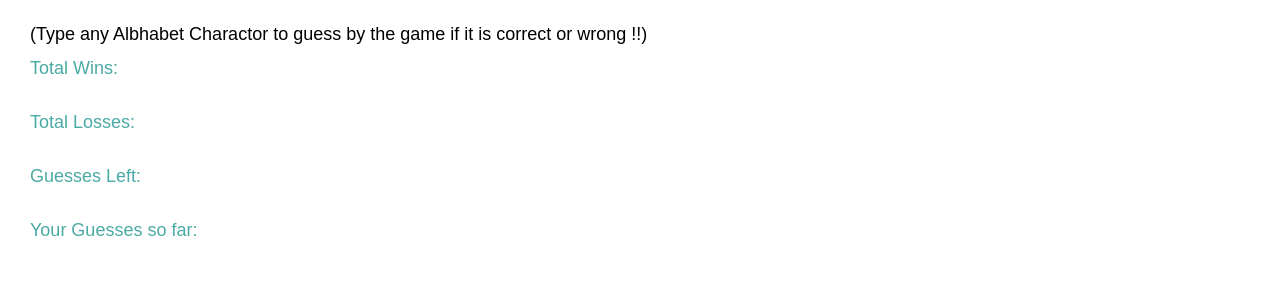
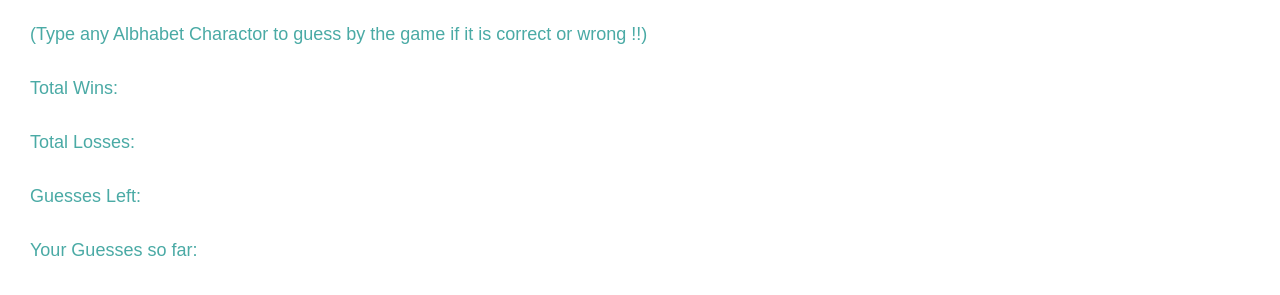
Before and after one commit to alinaeem4321/Psychic-Game, a plain HTML site: page index.html in a window 1280 px wide. Shown: the part 139-434 px from the top of the page. Drawn offline with Linux system fonts and the light colour scheme.

Commit message:
Update index.html

```diff
--- a/index.html
+++ b/index.html
@@ -9,7 +9,7 @@
     <div id="game">
         <h1>The Psychic Game</h1>
         <p>Guess what letter I'm thinking of!</p>
-        <i>(Type any Albhabet Charactor to guess by the game if it is correct or wrong !!)</i>
+        <p><em>(Type any Albhabet Charactor to guess by the game if it is correct or wrong !!)</em></p>
         <p>Total Wins: </p>
         <p>Total Losses: </p>
         <p>Guesses Left: </p>
```
